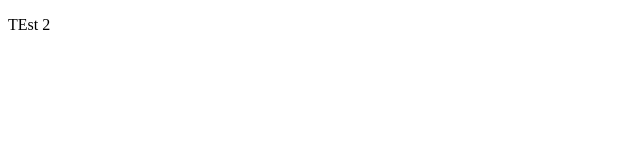
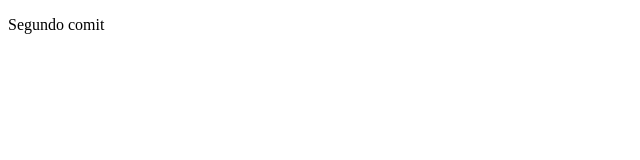
Before and after one commit to veronicalaurora/coursera-test2, a plain HTML site: page site/index.html in a window 1280 px wide. Shown: the full height of the page, 0-640 px from the left. Drawn offline with Linux system fonts and the light colour scheme.

Commit message:
segundo commit

```diff
--- a/site/index.html
+++ b/site/index.html
@@ -5,7 +5,7 @@
     <title></title>
   </head>
   <body>
-    <p>TEst 2</p>
+    <p>Segundo comit</p>
 
   </body>
 </html>
```
